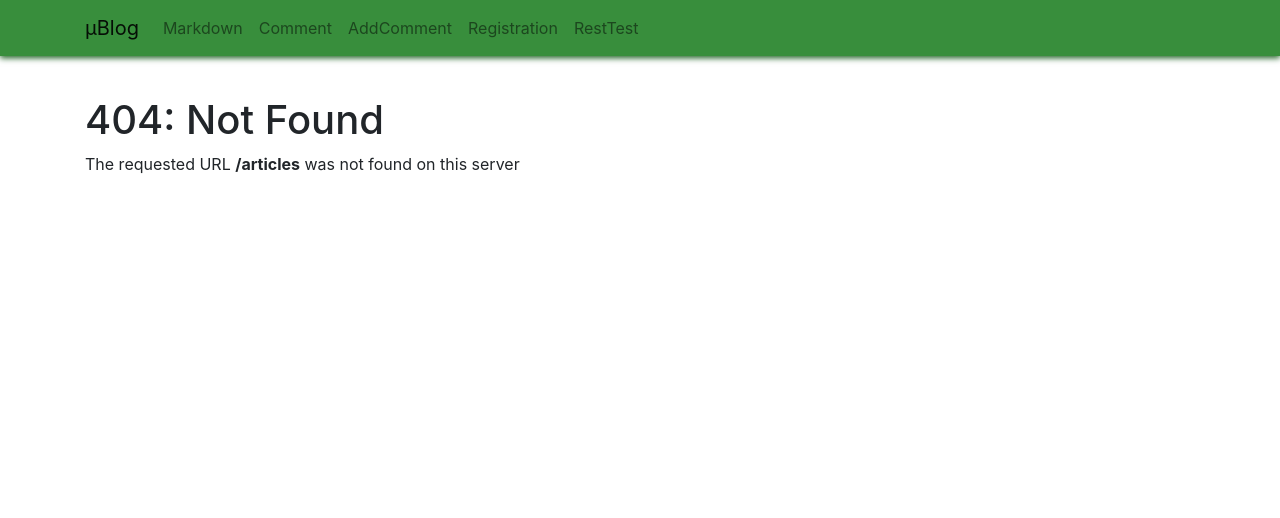
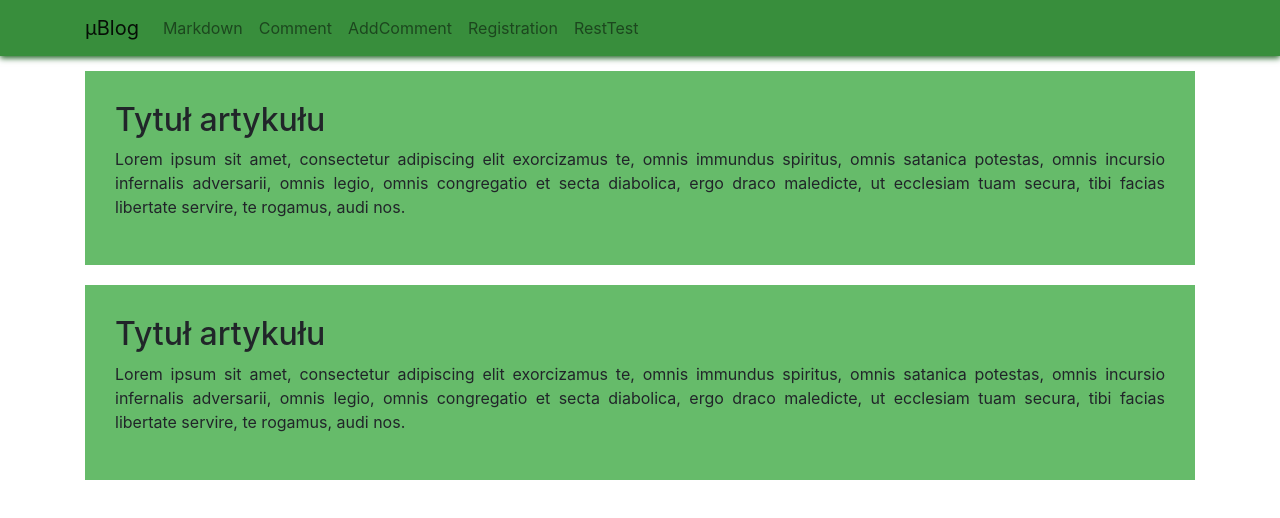
Before and after one commit to mrrain345/uBlog, a Vue app: page /articles in a window 1280 px wide. Before the commit this address had no page. Shown: the top 518 px of the page. Built offline with nearby package versions, Linux system fonts and the light colour scheme.

Commit message:
Added 'Articles' component

```diff
--- /dev/null
+++ b/src/components/Articles.vue
@@ -0,0 +1,45 @@
+<template>
+	<div class="container">
+		<div class="entries" v-for="(article, id) in articles" :key="id">
+			<div class="entry">
+				<div class="entrytxt">
+					<h2>{{article.title}}</h2>
+					<p>{{article.content}}</p>
+				</div>
+			</div>
+		</div>
+	</div>
+</template>
+
+<script>
+
+export default {
+	name: 'Articles',
+	data(){
+		return{
+			articles:[
+				{title: "Tytuł artykułu", content:"Lorem ipsum sit amet, consectetur adipiscing elit exorcizamus te, omnis immundus spiritus, omnis satanica potestas, omnis incursio infernalis adversarii, omnis legio, omnis congregatio et secta diabolica, ergo draco maledicte, ut ecclesiam tuam secura, tibi facias libertate servire, te rogamus, audi nos."},
+				{title: "Tytuł artykułu", content:"Lorem ipsum sit amet, consectetur adipiscing elit exorcizamus te, omnis immundus spiritus, omnis satanica potestas, omnis incursio infernalis adversarii, omnis legio, omnis congregatio et secta diabolica, ergo draco maledicte, ut ecclesiam tuam secura, tibi facias libertate servire, te rogamus, audi nos."}
+			]
+		}
+	}
+}
+</script>
+
+<style scoped>
+
+
+
+	.entry
+	{
+		padding: 30px;
+		margin-bottom: 20px;
+		background-color: #66bb6a;
+	}
+
+	p
+	{
+		text-align: justify;
+	}
+
+</style>
--- a/src/router.js
+++ b/src/router.js
@@ -7,6 +7,7 @@ module.exports = {
         { path: '/registration', component: require('./components/RegistrationForm.vue').default },
         { path: '/registration-confirm', component: require('./components/RegistrationConfirm.vue').default },
         { path: '/rest', component: require('./components/RestTest.vue').default },
+        { path: '/articles', component: require('./components/Articles.vue').default },
         { path: '*', component: require('./components/NotFound.vue').default }
 
     ]
```
Also changed, not shown: 1 other file (tests, documents, lock files or other folders).
